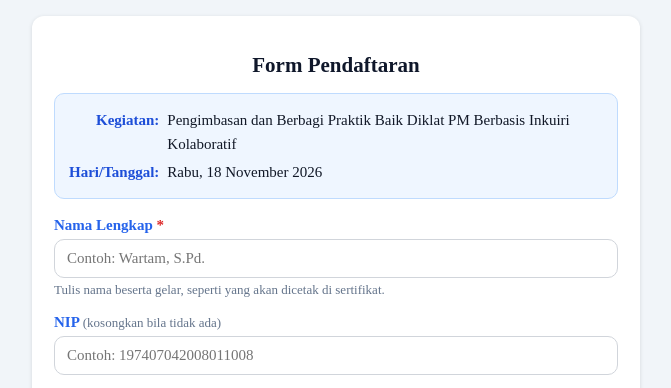
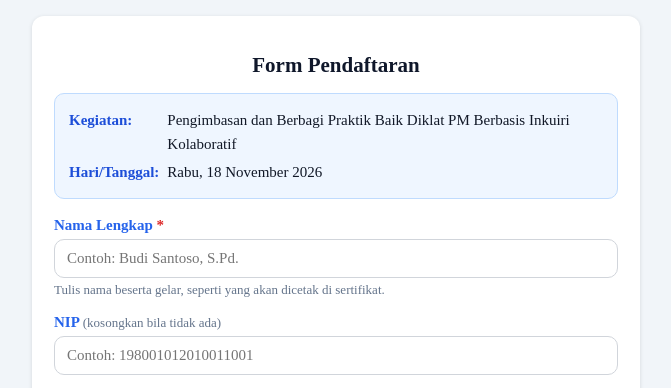
Before and after one commit to mgmpmatsmpmajenang/mgmpmatsmpmajenang.github.io, a plain HTML site: page pendaftaran-diklat.html in a window 1280 px wide. Shown: the top 388 px of the page, without its empty margins (304-975 px from the left). Drawn offline with Linux system fonts and the light colour scheme.

Commit message:
Form pendaftaran Diklat: label acara rata kiri, contoh nama/NIP bukan data Wartam

```diff
--- a/pendaftaran-diklat.html
+++ b/pendaftaran-diklat.html
@@ -17,7 +17,7 @@
   .acara b { color: #1d4ed8; }
   .acara table { border-collapse: collapse; width: 100%; }
   .acara td { vertical-align: top; padding: 2px 0; font-size: 15px; line-height: 1.6; }
-  .acara td:first-child { white-space: nowrap; text-align: right; padding-right: 8px; }
+  .acara td:first-child { white-space: nowrap; text-align: left; padding-right: 8px; }
   label { display: block; font-size: 15px; font-weight: bold; color: #2563eb; margin: 16px 0 5px; }
   label .wajib { color: #dc2626; }
   label .opsional { color: #64748b; font-weight: normal; font-size: 13px; }
@@ -48,11 +48,11 @@
 
     <form id="form-daftar" novalidate>
       <label for="nama">Nama Lengkap <span class="wajib">*</span></label>
-      <input type="text" id="nama" placeholder="Contoh: Wartam, S.Pd." required>
+      <input type="text" id="nama" placeholder="Contoh: Budi Santoso, S.Pd." required>
       <div class="hint">Tulis nama beserta gelar, seperti yang akan dicetak di sertifikat.</div>
 
       <label for="nip">NIP <span class="opsional">(kosongkan bila tidak ada)</span></label>
-      <input type="text" id="nip" inputmode="numeric" placeholder="Contoh: 197407042008011008">
+      <input type="text" id="nip" inputmode="numeric" placeholder="Contoh: 198001012010011001">
 
       <label for="sekolah">Sekolah <span class="wajib">*</span></label>
       <select id="sekolah" required>
```
